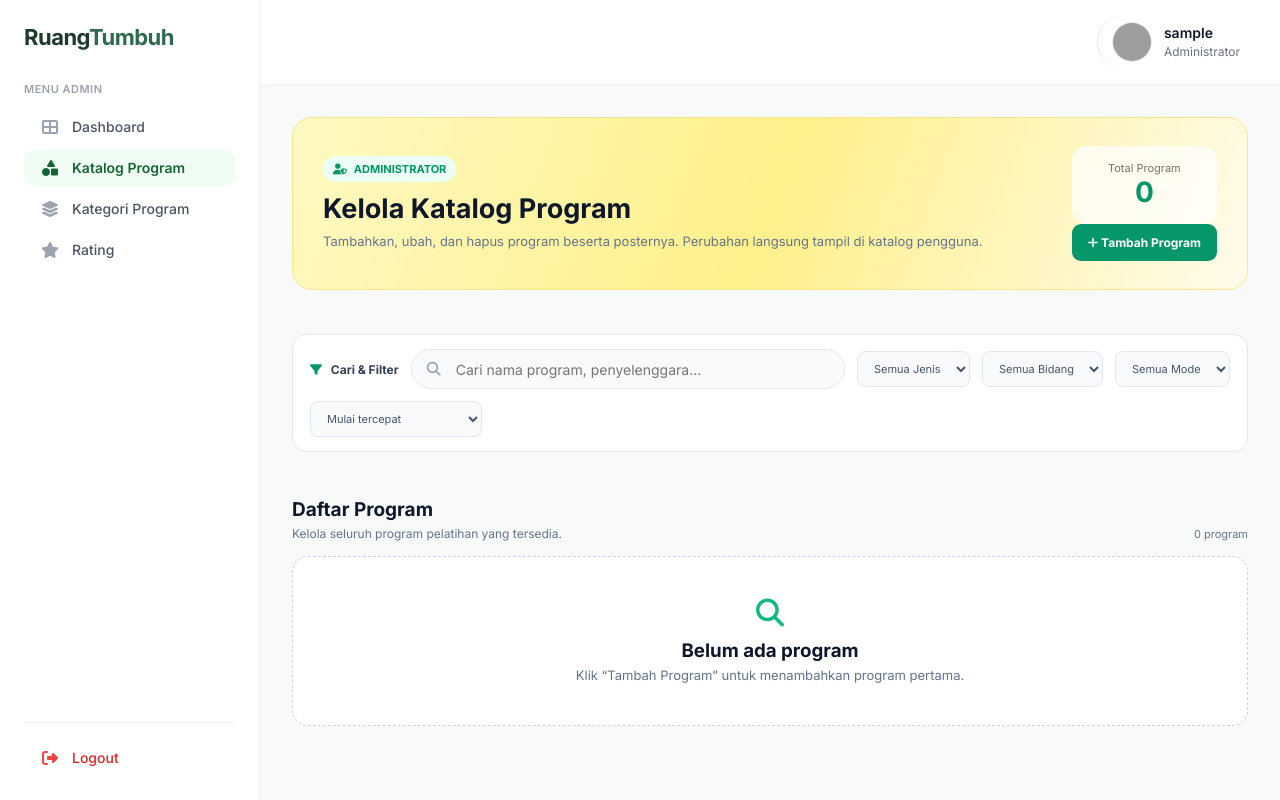
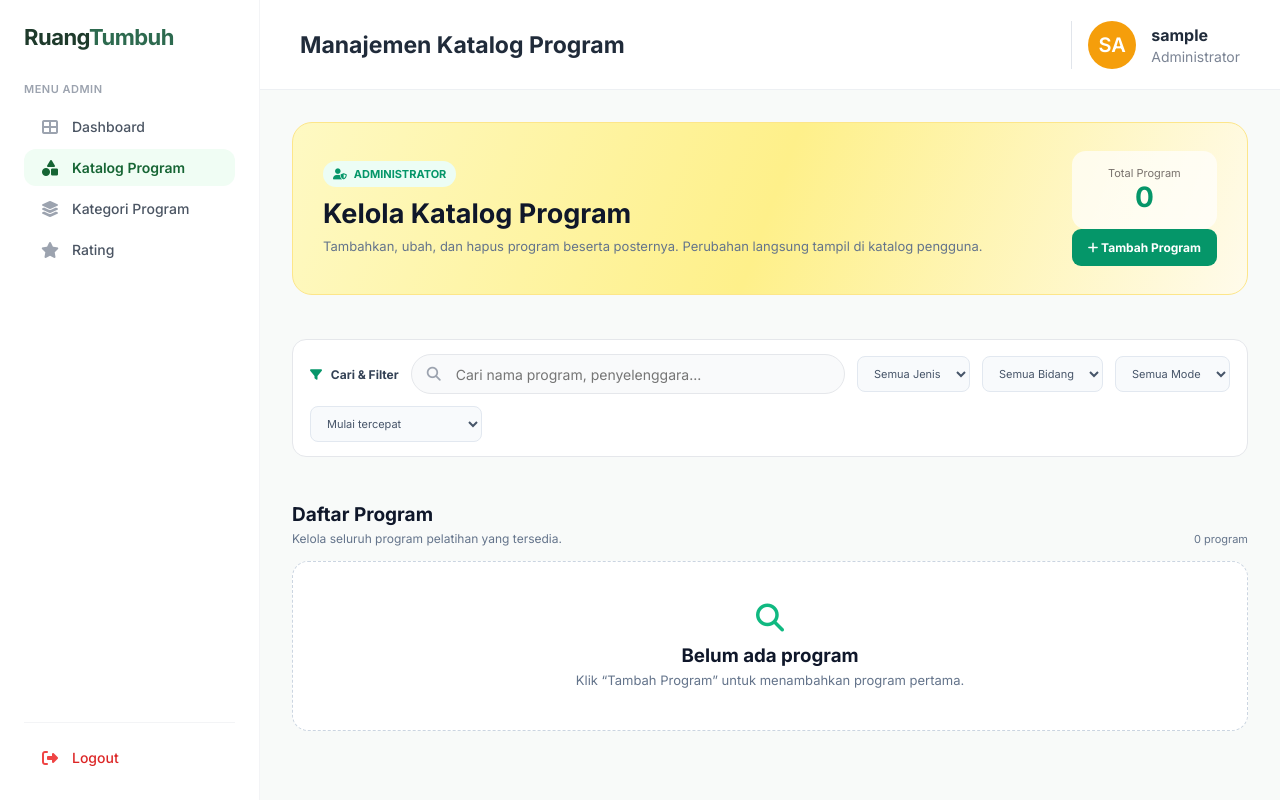
Before and after one commit to FerynWonwoo/ruang_tumbuh, a PHP site: template app/Views/adminkatalog.php in a window 1280 px wide. Run offline with PHP 8.4, Linux system fonts and the light colour scheme; the template is opened without the code that fills it, so the values that code supplies are empty; the visitor is signed in with stand-in values (Sample User, id 1); grey boxes are pictures that could not be loaded.

Commit message:
Update header admin katalog

```diff
--- a/app/Views/adminkatalog.php
+++ b/app/Views/adminkatalog.php
@@ -272,17 +272,10 @@ $nama_user = $_SESSION['username'] ?? ($_SESSION['nama'] ?? 'Admin');
 
 <div class="main-area">
 
-    <header class="header">
-        <div class="header-actions">
-            <div class="profile-section">
-                <img src="https://ui-avatars.com/api/?name=<?= urlencode($nama_user); ?>&background=10B981&color=fff"
-                     class="profile-avatar" alt="Avatar admin">
-                <div>
-                    <div class="profile-name"><?= aman($nama_user); ?></div>
-                    <div class="profile-role">Administrator</div>
-                </div>
-            </div>
-        </div>
+    <?php
+    $adminPageTitle = 'Manajemen Katalog Program';
+    include __DIR__ . '/../../includes/admin_header.php';
+    ?>
     </header>
 
     <main class="dashboard-container">
```
